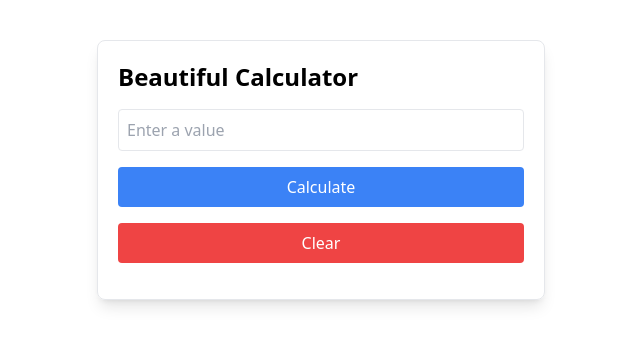
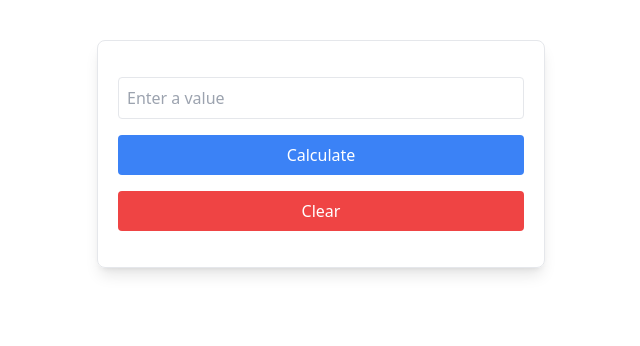
Before and after one commit to prakasham-om/biswas-scal, a React (Vite) app: page / in a window 1280 px wide. Shown: the top 346 px of the page, without its empty margins (319-959 px from the left). Built offline with nearby package versions, Linux system fonts and the light colour scheme.

Commit message:
Update Open.jsx

```diff
--- a/src/components/Open.jsx
+++ b/src/components/Open.jsx
@@ -163,6 +163,8 @@
         val * 0.618 * 0.618 * 0.618,
         val * 0.618 * 0.618 * 0.618 * 0.618,
         val * 0.618 * 0.618 * 0.618 * 0.618 * 0.618,
+        val * 0.618 * 0.618 * 0.618 * 0.618 * 0.618 *0.618,
+        val * 0.618 * 0.618 * 0.618 * 0.618 * 0.618 *0.618 *618
       ];
       setResults(newResults);
     }
@@ -175,7 +177,7 @@
 
   return (
     <div className="max-w-md mx-auto mt-10 p-5 border rounded-lg shadow-lg">
-      <h1 className="text-2xl font-bold mb-4">Beautiful Calculator</h1>
+      <h1 className="text-2xl font-bold mb-4"></h1>
       <input
         type="number"
         className="w-full p-2 mb-4 border rounded"
```
